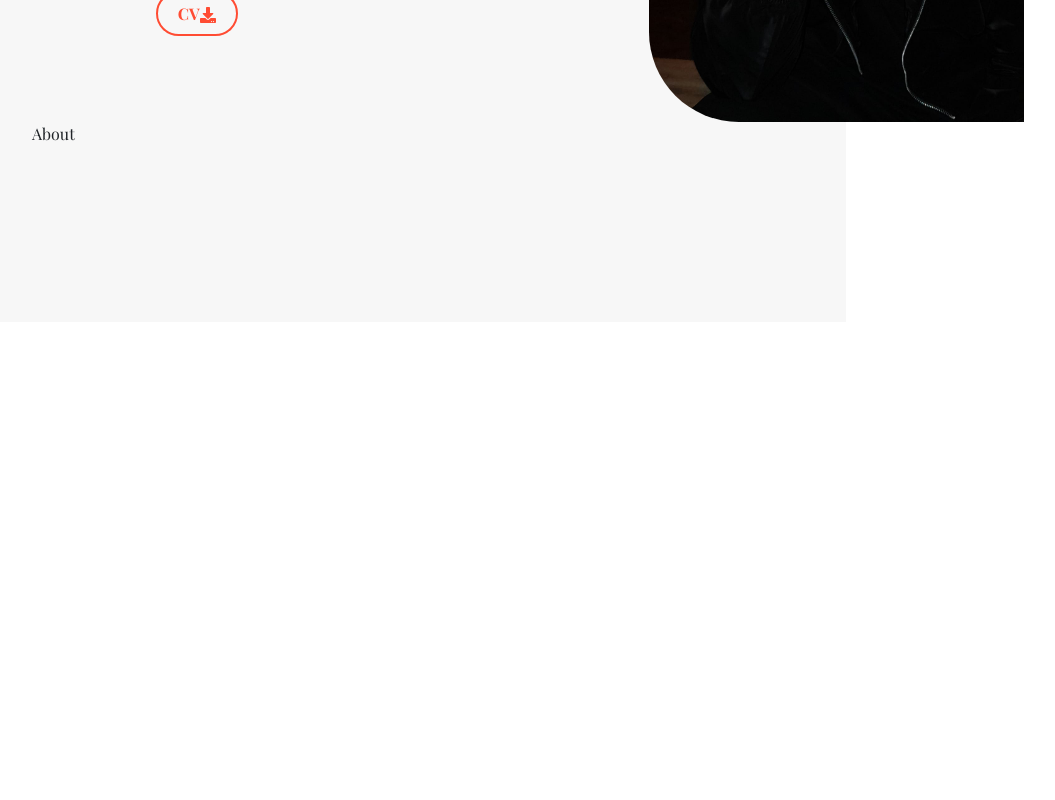
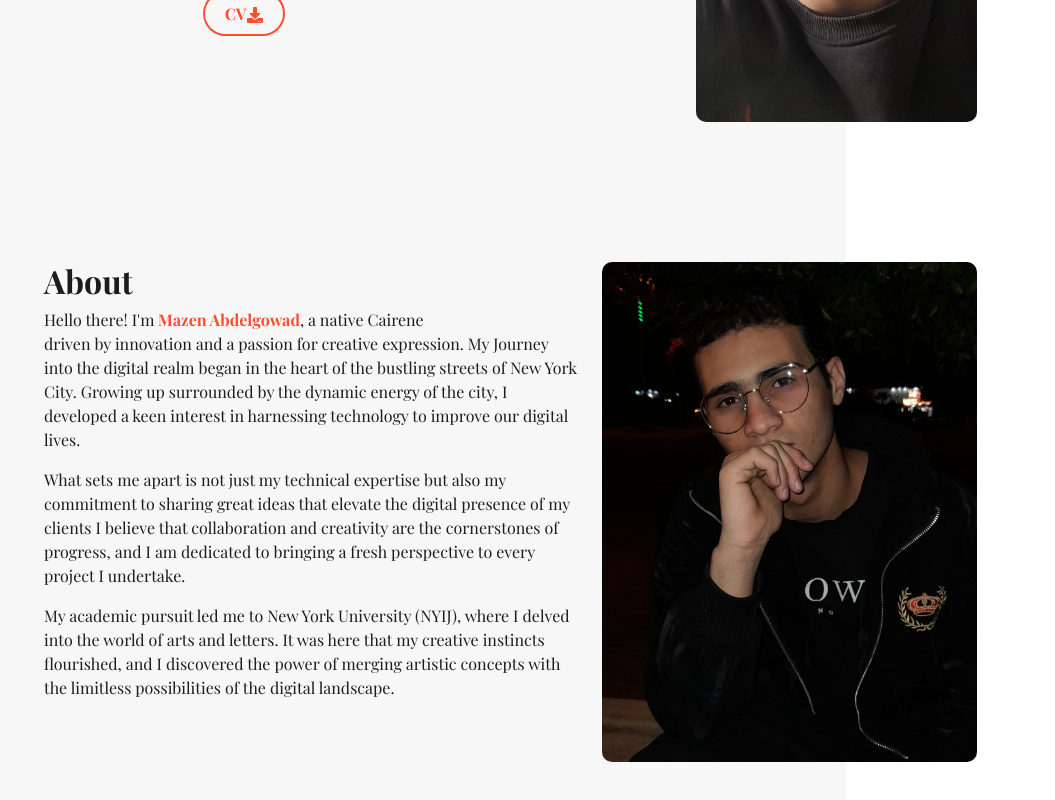
Before and after one commit to mazenabdelgawad700/mazenabdelgawad, a React (Vite) app: page / in a window 1280 px wide. Shown: the part 478-1278 px from the top of the page, without its empty margins (50-1105 px from the left). Before the commit the page ends 800 px from the top, so only its background shows below. Built offline with nearby package versions, Linux system fonts and the light colour scheme; a web font is replaced by a local one.

Commit message:
Complete about section, and change the hero section image

```diff
--- a/src/App.css
+++ b/src/App.css
@@ -42,6 +42,22 @@ a {
   text-decoration: none;
 }
 
+section {
+  padding-top: 70px;
+  padding-bottom: 70px;
+}
+
+.main-header-title {
+  color: var(--font-main-color);
+  font-weight: bold;
+}
+
 .colored-text {
   color: var(--font-secondary-color);
+  font-weight: bold;
 }
+
+.colored-description {
+  color: var(--font-main-color);
+  word-wrap: break-word;
+}
--- a/src/App.jsx
+++ b/src/App.jsx
@@ -1,5 +1,4 @@
 import { Route, Routes } from "react-router-dom";
-// import DarkModeButton from "./Components/DarkModeButton/DarkModeButton.jsx";
 import Home from "./Pages/Home/Home.jsx";
 import "./App.css";
 import Navbar from "./Components/Navbar/Navbar.jsx";
--- a/src/Components/About/About.css
+++ b/src/Components/About/About.css
@@ -0,0 +1,6 @@
+.about-image img {
+  max-width: 100%;
+  filter: var(--image-filter);
+  max-height: 500px;
+  border-radius: 10px;
+}
--- a/src/Components/About/About.jsx
+++ b/src/Components/About/About.jsx
@@ -1,7 +1,46 @@
+import "./About.css";
+import aboutImage from "../../assets/p4.jpg";
 const About = () => {
   return (
     <section id="about" className="about">
-      About
+      <div className="container">
+        <div className="row">
+          <div className="about-main-text col-lg-6">
+            <h2 className="main-header-title">About</h2>
+            <p className="colored-description">
+              Hello there! I&apos;m
+              <span className="colored-text"> Mazen Abdelgowad</span>, a native
+              Cairene
+              <br />
+              driven by innovation and a passion for creative expression. My
+              Journey into the digital realm began in the heart of the bustling
+              streets of New York City. Growing up surrounded by the dynamic
+              energy of the city, I developed a keen interest in harnessing
+              technology to improve our digital lives.
+            </p>
+
+            <p className="colored-description">
+              What sets me apart is not just my technical expertise but also my
+              commitment to sharing great ideas that elevate the digital
+              presence of my clients I believe that collaboration and creativity
+              are the cornerstones of progress, and I am dedicated to bringing a
+              fresh perspective to every project I undertake.
+            </p>
+
+            <p className="colored-description">
+              My academic pursuit led me to New York University (NYIJ), where I
+              delved into the world of arts and letters. It was here that my
+              creative instincts flourished, and I discovered the power of
+              merging artistic concepts with the limitless possibilities of the
+              digital landscape.
+            </p>
+          </div>
+
+          <div className="about-image col-lg-6">
+            <img src={aboutImage} alt="mazen" />
+          </div>
+        </div>
+      </div>
     </section>
   );
 };
--- a/src/Components/Hero/Hero.css
+++ b/src/Components/Hero/Hero.css
@@ -36,7 +36,7 @@
   max-width: 100%;
   margin-left: auto;
   object-fit: fill;
-  border-bottom-left-radius: 90px;
+  border-radius: 10px;
   filter: var(--image-filter);
 }
 
--- a/src/Components/Hero/Hero.jsx
+++ b/src/Components/Hero/Hero.jsx
@@ -1,7 +1,7 @@
-import mainImage from "../../assets/p4.jpg";
+import mainImage from "../../assets/p1.jpg";
 import pdf from "../../assets/CV.pdf";
+import { FaDownload } from "react-icons/fa";
 import "./Hero.css";
-import { FaDownload } from "react-icons/fa";
 const Hero = () => {
   return (
     <section className="hero" id="hero">
--- a/src/Components/Navbar/Navbar.jsx
+++ b/src/Components/Navbar/Navbar.jsx
@@ -15,7 +15,6 @@ const Navbar = () => {
     const handleScroll = () => {
       const scrollPosition = window.scrollY;
 
-      // Determine which section is currently in view
       const sections = document.querySelectorAll("section");
       sections.forEach((section) => {
         const sectionTop = section.offsetTop - 50; // Adjusted for navbar height if needed
@@ -33,10 +32,8 @@ const Navbar = () => {
 
     handleScroll();
 
-    // Attach scroll event listener
     window.addEventListener("scroll", handleScroll);
 
-    // Clean up the event listener
     return () => {
       window.removeEventListener("scroll", handleScroll);
     };
```
